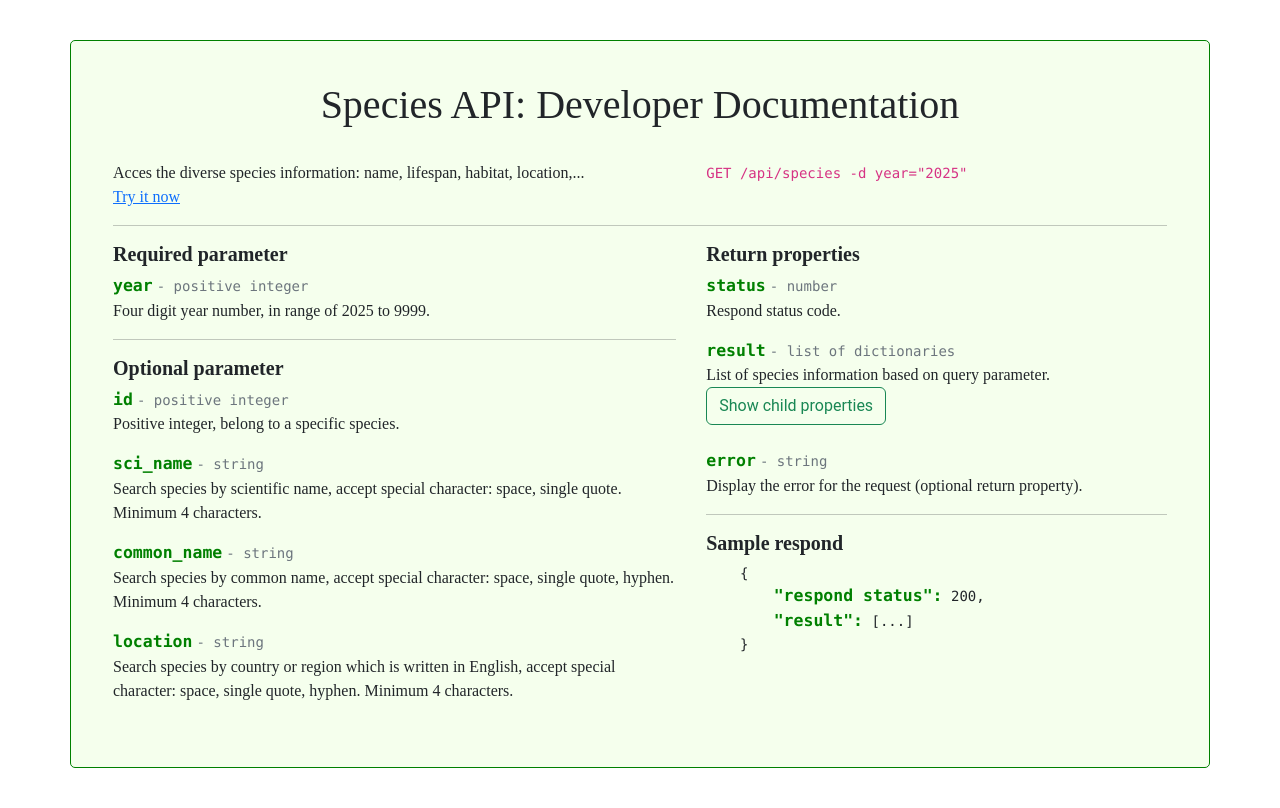
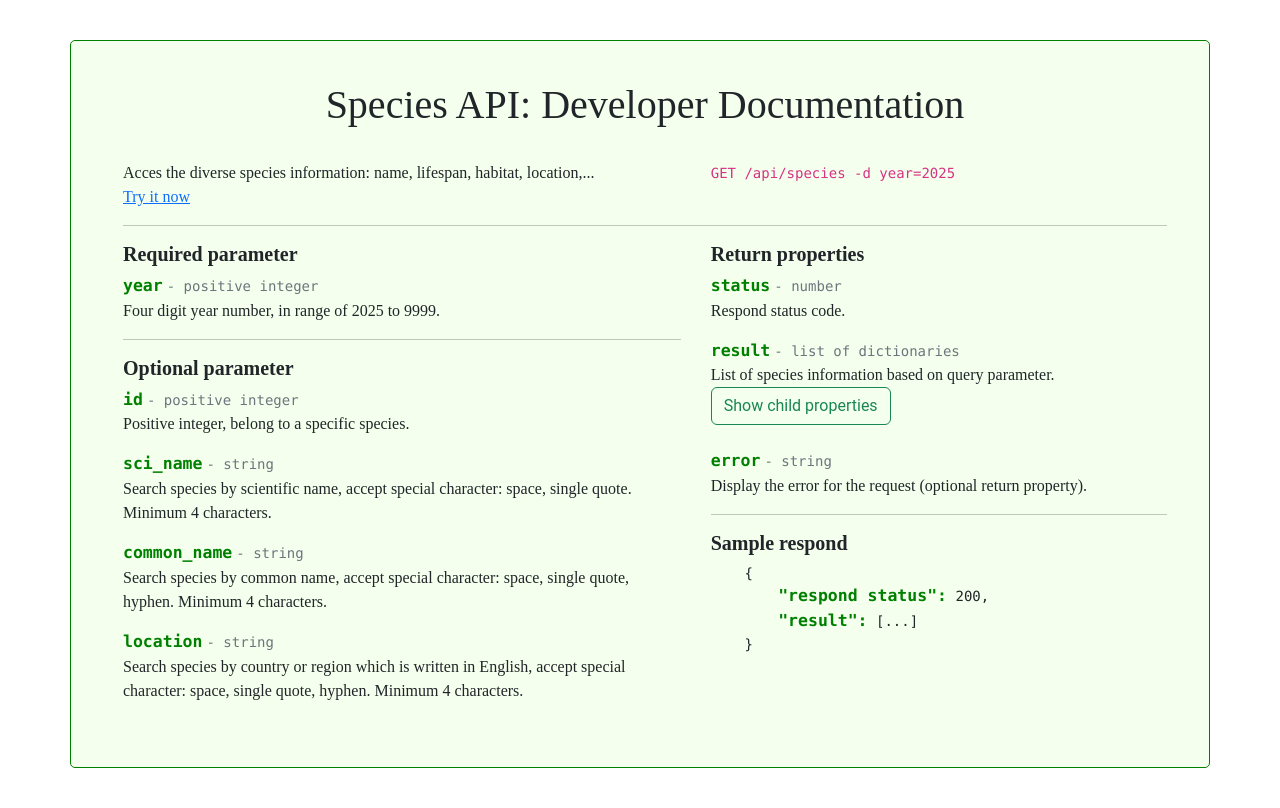
Before and after one commit to nhantruong04/CS50_Final_Bio-Genre, a Python web app: template templates/api-docs.html in a window 1280 px wide. Shown: the part 67-875 px from the top of the page. Run offline with Jinja, Linux system fonts and the light colour scheme; the template is opened without the code that fills it, so the values that code supplies are empty.

Commit message:
Update 17/06

```diff
--- a/templates/api-docs.html
+++ b/templates/api-docs.html
@@ -18,7 +18,7 @@ main {
     font-family: "math";
     width: 100%;
     font-size: 16px;
-    padding-left: 30px;
+    padding-left: 40px;
     padding-right: 30px;
 }
 
@@ -76,7 +76,7 @@ main {
         </div>
 
         <div class="column-2">
-            <code>GET /api/species -d year="2025"</code>
+            <code>GET /api/species -d year=2025</code>
         </div>
     </div>
     <hr>
--- a/templates/blast-result.html
+++ b/templates/blast-result.html
@@ -137,7 +137,7 @@
     {% for row in all_result %}
     <tr>
         <td>{{loop.index}}</td>
-        <td>{{row["description"]}}</td>
+        <td style="text-align:left; padding-left:15px;">{{row["description"]}}</td>
         <td><a href="/species-details?species_id={{row['species_id']}}" target="_blank"><i>{{row["sci_name"]}}</i></a></td>
         <td>{{row["max_score"]}}</td>
         <td>{{row["total_score"]}}</td>
--- a/templates/blast.html
+++ b/templates/blast.html
@@ -93,7 +93,7 @@
         </div>
 
         <div class="query-group">
-            <label for="distribution" style="margin-left: 40%;">Query sequence (DNA):</label>
+            <label for="distribution" style="margin-left: 34%;">Query sequence (DNA):</label>
              <textarea name="query" type="text" class="form-control" id="query" rows="4" placeholder="Enter your DNA sequence. The sequence length must be in range from 5 to 1,000 bp" style="width: 500px;" required></textarea>
 
         </div>
```
Also changed, not shown: static/images/species/13.png (deleted), 3 other files.
